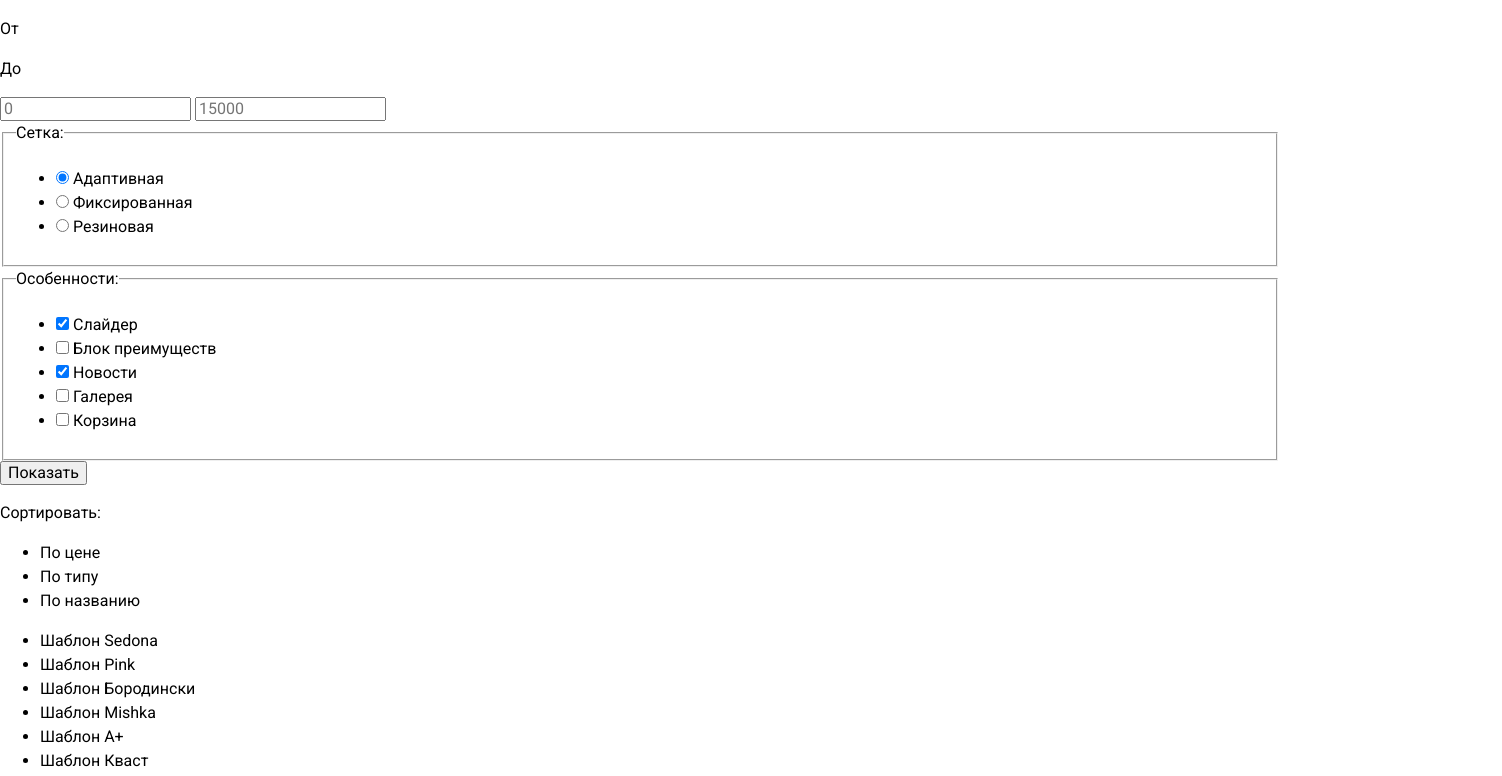
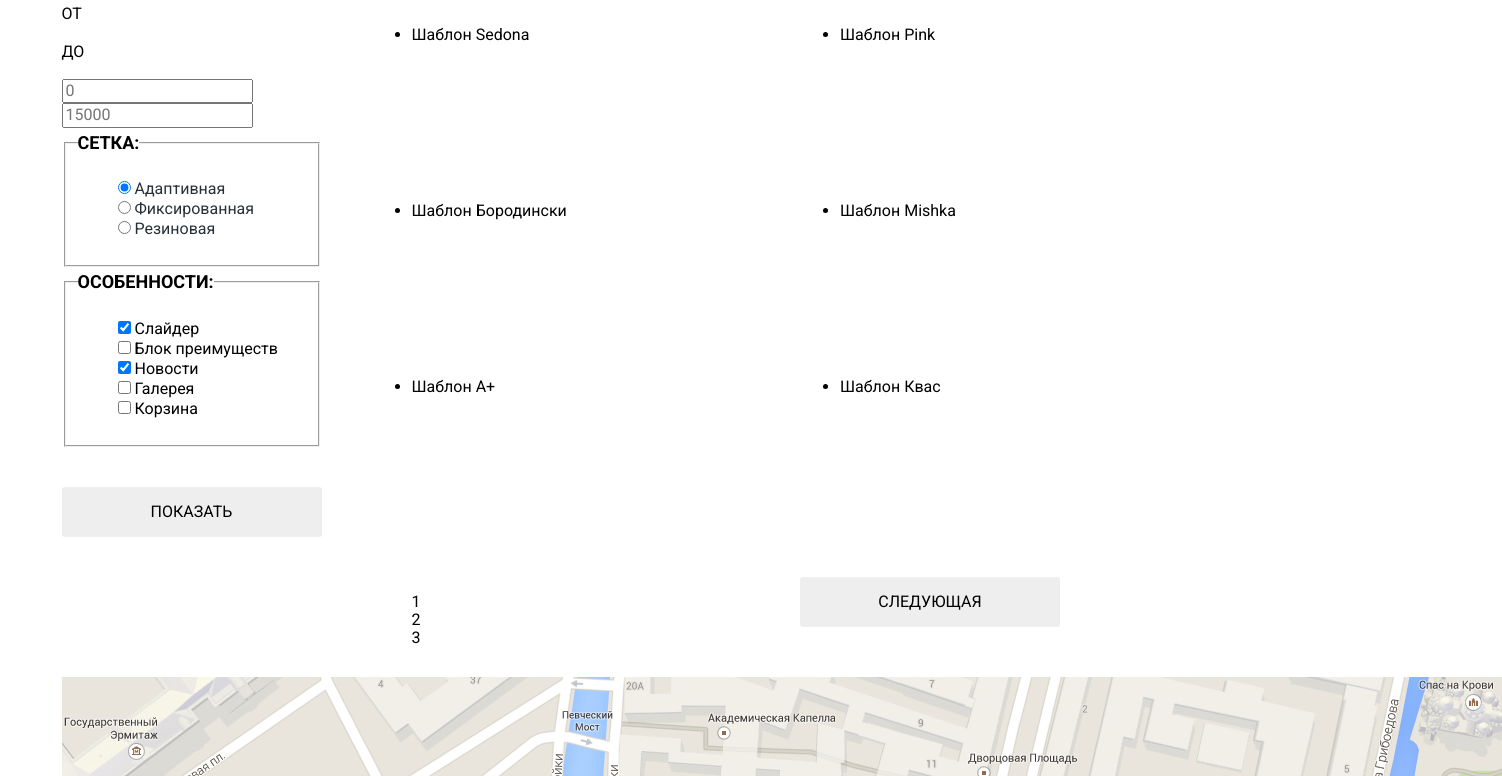
Before and after one commit to rostislavbelo/1621457-nerds-30, a plain HTML site: page catalog.html in a window 1280 px wide. Shown: the part 464-1240 px from the top of the page, 1502 px wide, since content can reach past the window. Drawn offline with Linux system fonts and the light colour scheme.

Commit message:
Стилизована страница каталога, сделана черновая сетка грид на странице каталога

```diff
--- a/catalog.html
+++ b/catalog.html
@@ -36,42 +36,43 @@
           </ul>
           <a class="anchor cart" href="blank.html">Корзина</a>
         </nav>
+        <h1 class="title-shop">Магазин готовых шаблонов</h1>
       </div>
     </header>
-  <main>
+  <main class="main-catalog">
     <h2 class="visually-hidden">Каталог студии Нёрдс</h2>
-    <h1 class="title-shop">Магазин готовых шаблонов</h1>
-    <section>
+    <div class="big-grid">
+    <section class="filtres-total">
       <h3 class="visually-hidden">Фильтр шаблонов</h3>
-      <p>Стоимость:</p>
+      <p class="price">Стоимость:</p>
       <meter value="10000" max="15000" title="#"></meter>
-      <p>От</p>
-      <p>До</p>
+      <p class="limit">От</p>
+      <p class="limit">До</p>
       <form action="#" method="#">
         <input type="data" placeholder="0" required>
         <input type="data" placeholder="15000">
       </form>
       <form method="get" action="#">
         <fieldset>
-          <legend>Сетка:</legend>
-          <ul>
+          <legend class="grid-type">Ceтка:</legend>
+          <ul class="grid-type-radio">
             <li>
               <input type="radio" name="grid" value="adaptive" id="filter-adaptive" checked>
-              <label for="filter-adaptive">Адаптивная</label>
+              <label class="filter-adaptive">Адаптивная</label>
             </li>
             <li>
               <input type="radio" name="grid" value="fixed" id="filter-fixed">
-              <label for="filter-fixed">Фиксированная</label>
+              <label class="filter-fixed">Фиксированная</label>
             </li>
             <li>
               <input type="radio" name="grid" value="rubber" id="filter-rubber">
-              <label for="filter-rubber">Резиновая</label>
+              <label class="filter-rubber">Резиновая</label>
             </li>
           </ul>
         </fieldset>
         <fieldset>
-          <legend>Особенности:</legend>
-          <ul>
+          <legend class="specific-title">Особенности:</legend>
+          <ul class="specifics">
             <li>
               <input type="checkbox" name="slider" id="filter-slider" checked>
               <label for="filter-slider">Слайдер</label>
@@ -94,38 +95,44 @@
             </li>
             <ul>
         </fieldset>
-        <button type="submit">Показать</button>
+        <button class="button-show" type="submit">Показать</button>
       </form>
     </section>
-    <section>
+    <section class="products">
       <h3 class="visually-hidden">Сортировка шаблонов</h3>
-      <p>Сортировать:</p>
-      <ul>
-        <li>По цене</li>
-        <li>По типу</li>
-        <li>По названию</li>
+      <p class="sort-title">Сортировать:</p>
+      <ul class="sort-type-main">
+        <li class="sort-price">По цене</li>
+        <li class="sort-type">По типу</li>
+        <li class="sort-name">По названию</li>
       </ul>
-      <ul>
-        <li>Шаблон Sedona</li>
-        <li>Шаблон Pink</li>
-        <li>Шаблон Бородински</li>
-        <li>Шаблон Mishka</li>
-        <li>Шаблон A+</li>
-        <li>Шаблон Кваст</li>
+      <ul class="showcase-left">
+        <li class="template1">Шаблон Sedona</li>
+        <li class="template3">Шаблон Бородински</li>
+        <li class="template5">Шаблон A+</li>
       </ul>
-      <ul>
+      <ul class="showcase-right">
+        <li class="template2">Шаблон Pink</li>
+        <li class="template4">Шаблон Mishka</li>
+        <li class="template6">Шаблон Квас</li>
+      </ul>
+      <!-- строки 109-117 - разбивка катрочек товаров на 2 колонки.
+      Не знаю, допустимо ли так дробить список в угоду сетке -->
+
+      <ul class="pages-list">
         <li>1</li>
         <li>2</li>
         <li>3</li>
       </ul>
-      <button type="#">Следующая</button>
+      <button class="next-page" type="#">Следующая</button>
     </section>
+    </div>
   </main>
 
   <footer class="page-footer main-footer">
     <div class="footer-container">
+      <img class="picture img-map" src="img\map 1.jpg" width="1440px" height="416px" alt="Фрагмент карты города">
     <section class="contacts">
-      <img class="picture img-map" src="img\map 1.jpg" width="1440" height="416" alt="Фрагмент карты города">
       <h4 class="visually-hidden">Как нас найти</h4>
         <div class="address">
         <p class="address-title">NЁRDS DESIGN STUDIO</p>
--- a/css/style.css
+++ b/css/style.css
@@ -19,14 +19,16 @@
   --basic-white: #ffffff;
   --additional1-gray: #444444;
   --additional2-gray: #666666;
+  --additional-black: #283136;
 }
 
 /* как сделать смену прозрачности свг элементов при наведении и клике, я не разобрался ( логотип и кнопки-ссылки) */
 
 /* Global */
 
-body {
+.page-body {
   min-width: 960px;
+  min-height: 100%;
   margin: 0;
   padding: 0;
   font-family: "Roboto", Arial, sans-serif;
@@ -41,11 +43,6 @@ body {
   text-decoration: none;
   text-transform: uppercase;
   top: -26px;
-}
-
-.picture {
-  max-width: 100%;
-  height: auto;
 }
 
 .visually-hidden {
@@ -103,9 +100,8 @@ body {
   gap: 40px;
 }
 
-.site-navigation__item {
-  /*margin-left: 30px;*/
-}
+/*.site-navigation__item {
+  margin-left: 30px;}*/
 
 .site-navigation__link {
   font-size: 16px;
@@ -353,6 +349,11 @@ body {
   margin: 0 auto;
 }
 
+.picture .img-map {
+  width: 100%;
+  margin: 0 auto;
+}
+
 .social {
   display: grid;
   grid-template-columns: 1fr 1fr;
@@ -362,7 +363,7 @@ body {
 .social-list {
   list-style-type: none;
   display: grid;
-  grid-column: 1fr 1fr 1fr ; /* не понимаю, почему соцсети не встали в строчку. не понял видать, как грид внутри грида делать */
+  grid-column: 1fr 1fr 1fr; /* не понимаю, почему соцсети не встали в строчку. не понял видать, как грид внутри грида делать */
   }
 
 .address-title {
@@ -449,16 +450,174 @@ body {
 
 /* Catalog Page */
 
+.main-catalog {
+  width: 1157px;
+  margin: 0 auto;
+}
+
+.big-grid {
+  display: grid;
+  grid-template-areas: "filtres products";
+  grid-template-columns: 260px 1fr;
+  gap: 50px;
+}
+
+.filtres-total {
+  grid-area: filtres;
+}
+
+.products {
+  grid-area: products;
+  display: grid;
+  grid-template-areas:
+    "sort-title sort-types"
+    "product-left product-right"
+    "pages-list1 pages-list2";
+  grid-template-columns: 1fr 1fr;
+  grid-template-rows: 100px 1fr 100px;
+  gap: 10px;
+}
+
+.sort-title {
+  font-style: normal;
+  font-weight: bold;
+  font-size: 18px;
+  line-height: 30px;
+  text-transform: uppercase;
+  grid-area: sort-title;
+}
+
+.sort-type-main {
+  list-style-type: none;
+  font-style: normal;
+  font-weight: normal;
+  font-size: 14px;
+  line-height: 18px;
+  align-items: center;
+  text-transform: uppercase;
+  grid-area: sort-types;
+  display: grid;
+  grid-template-columns: 1fr 1fr 1fr;
+}
+
+.pages-list {
+  list-style-type: none;
+  font-style: normal;
+  font-weight: 500;
+  font-size: 16px;
+  line-height: 18px;
+  grid-area: pages-list1;
+}
+
 .title-shop {
   font-style: normal;
   font-weight: 500;
   font-size: 55px;
   line-height: 55px;
-display: flex;
-align-items: center;
   background-color: var(--basic-gray);
-min-height: 200px;
-margin: 0 auto;
+  min-height: 50px;
+  /* margin: 0 auto; */
+  margin-top: 100px;
   display: block;
   text-align: center;
 }
+
+.price {
+  font-style: normal;
+  font-weight: bold;
+  font-size: 18px;
+  line-height: 30px;
+  text-transform: uppercase;
+}
+
+.grid-type {
+  font-style: normal;
+  font-weight: bold;
+  font-size: 18px;
+  line-height: 30px;
+  text-transform: uppercase;
+  text-align: left;
+
+}
+
+.grid-type-radio {
+  list-style-type: none;
+  font-style: normal;
+  font-weight: normal;
+  font-size: 16px;
+  line-height: 20px;
+  color: var(--additional-black);
+  text-align: left;
+
+}
+
+.specific-title {
+  font-style: normal;
+  font-weight: bold;
+  font-size: 18px;
+  line-height: 30px;
+  text-transform: uppercase;
+}
+
+.specifics {
+  list-style-type: none;
+  font-style: normal;
+  font-weight: normal;
+  font-size: 16px;
+  line-height: 20px;
+}
+
+.limit {
+  font-style: normal;
+  font-weight: normal;
+  font-size: 16px;
+  line-height: 22px;
+  text-transform: uppercase;
+}
+
+.button-show {
+  width: 260px;
+  height: 50px;
+  border-radius: 3px;
+  background: var(--basic-gray);
+  font-style: normal;
+  font-weight: 500;
+  font-size: 16px;
+  line-height: 18px;
+  color: var(--basic-black);
+  text-transform: uppercase;
+  border: none;
+  margin-top: 40px;
+  margin-bottom: 140px;
+}
+
+.next-page {
+  width: 260px;
+  height: 50px;
+  background: var(--basic-gray);
+  border-radius: 3px;
+  font-style: normal;
+  font-weight: 500;
+  font-size: 16px;
+  line-height: 18px;
+  text-transform: uppercase;
+  border: none;
+  grid-area: pages-list2;
+}
+
+.showcase-right {
+  grid-area: product-right;
+  display: grid;
+  grid-template-columns: 1fr;
+  grid-template-rows: 1fr 1fr 1fr;
+}
+
+.showcase-left {
+  grid-area: product-left;
+  display: grid;
+  grid-template-columns: 1fr;
+  grid-template-rows: 1fr 1fr 1fr;
+}
+
+/* строки 610 - 622 - (строки 109-117 в html) - разбивка катрочек товаров на 2 колонки.
+Не знаю, допустимо ли так дробить список в угоду сетке */
```
Lines whose indentation alone changed are shown as unchanged.
